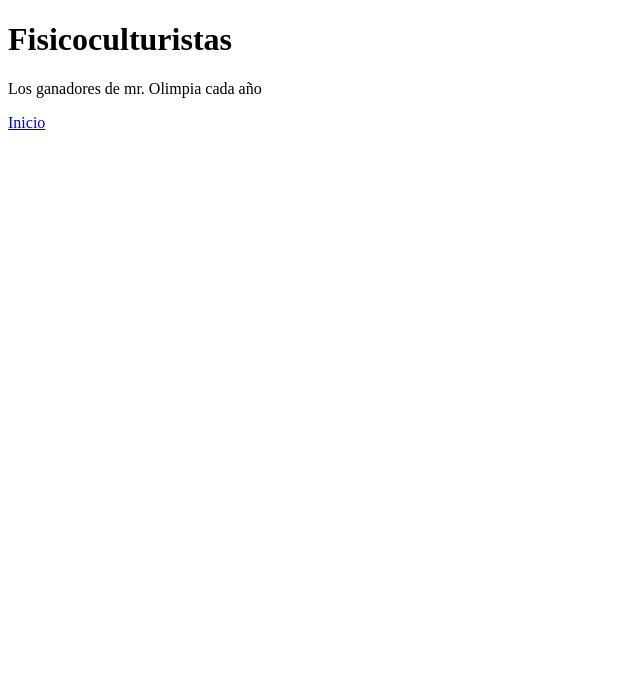
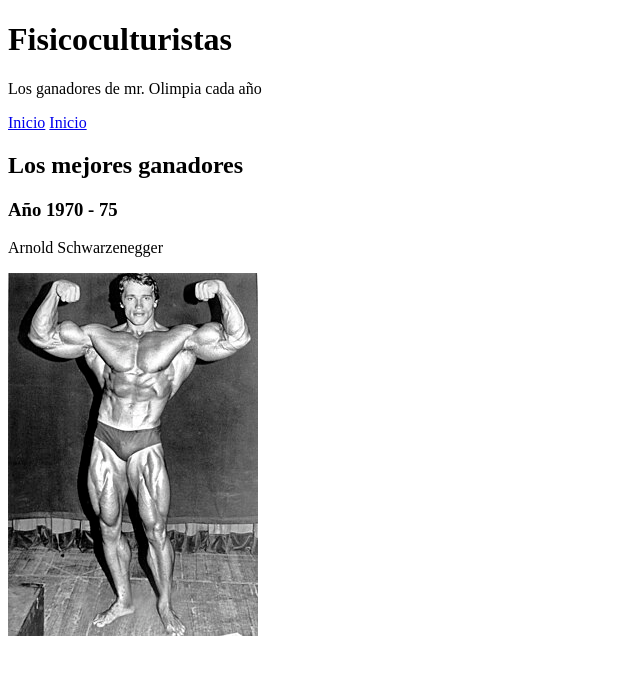
Before and after one commit to John-gr/Practica-Etiquetas, a plain HTML site: page index.html in a window 1280 px wide. Shown: the whole page, without its empty margins (0-640 px from the left). Drawn offline with Linux system fonts and the light colour scheme.

Commit message:
Se creo main, sections y articles para separar las imagenes

```diff
--- a/index.html
+++ b/index.html
@@ -13,10 +13,20 @@
         <!-- menu nav header-->
          <nav>
             <a href="#incio">Inicio</a>
+            <a href="#olimpia">Inicio</a>
          </nav>
     </header>
-    <section>
-
-    </section>
+    <main>
+ <h2 id="Inicio">
+        </h2>
+         <section id="olimpia">
+            <h2>Los mejores ganadores</h2>
+            <article>
+                <h3>Año 1970 - 75</h3>
+                <p>Arnold Schwarzenegger</p>
+                <img src="img/Arnold_Schwarzenegger_1974.jpg" alt="Arnold Schwarzenegger">
+            </article>
+         </section>
+    </main>
 </body>
 </html>
```
Also changed, not shown: img/Arnold_Schwarzenegger_1974.jpg (added).
